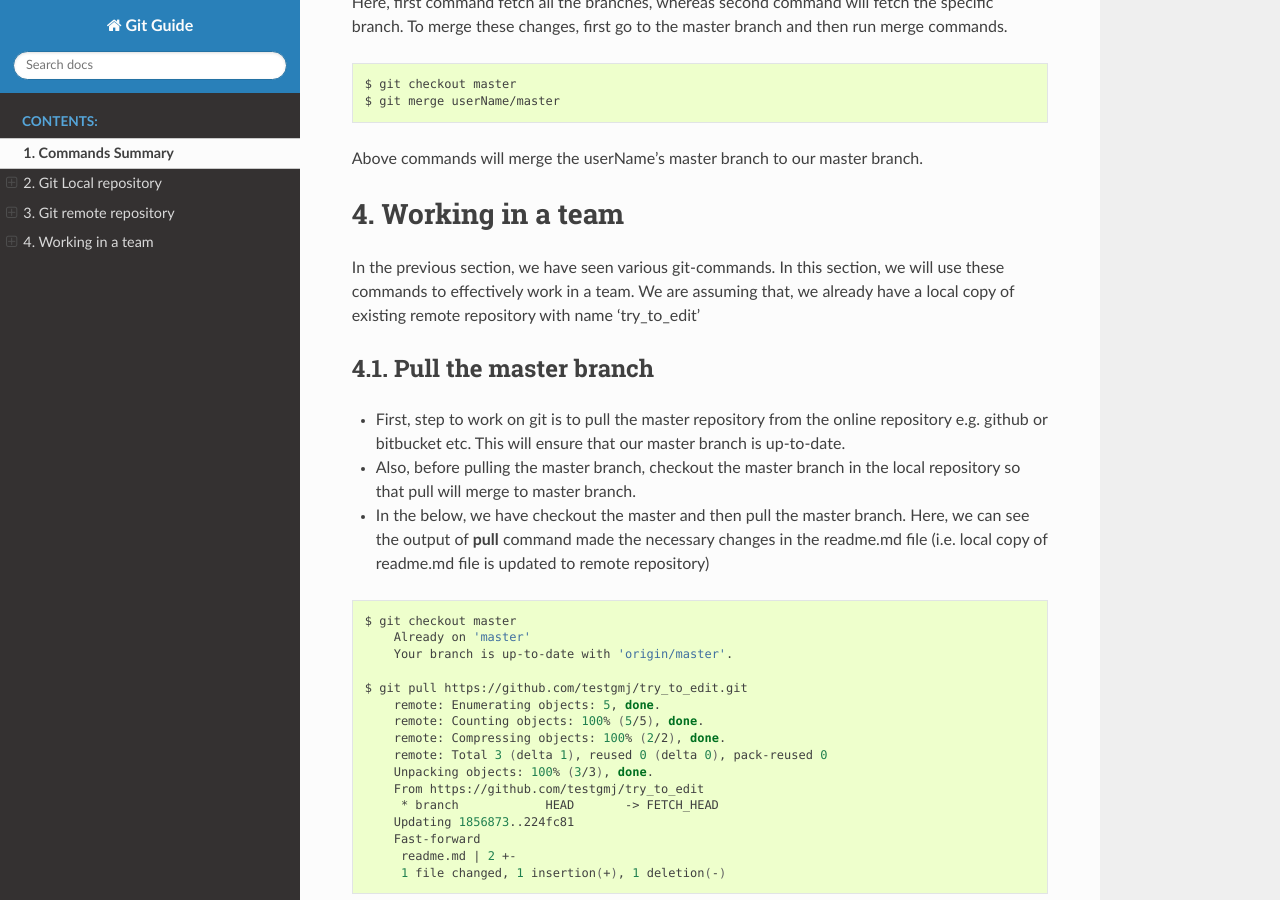
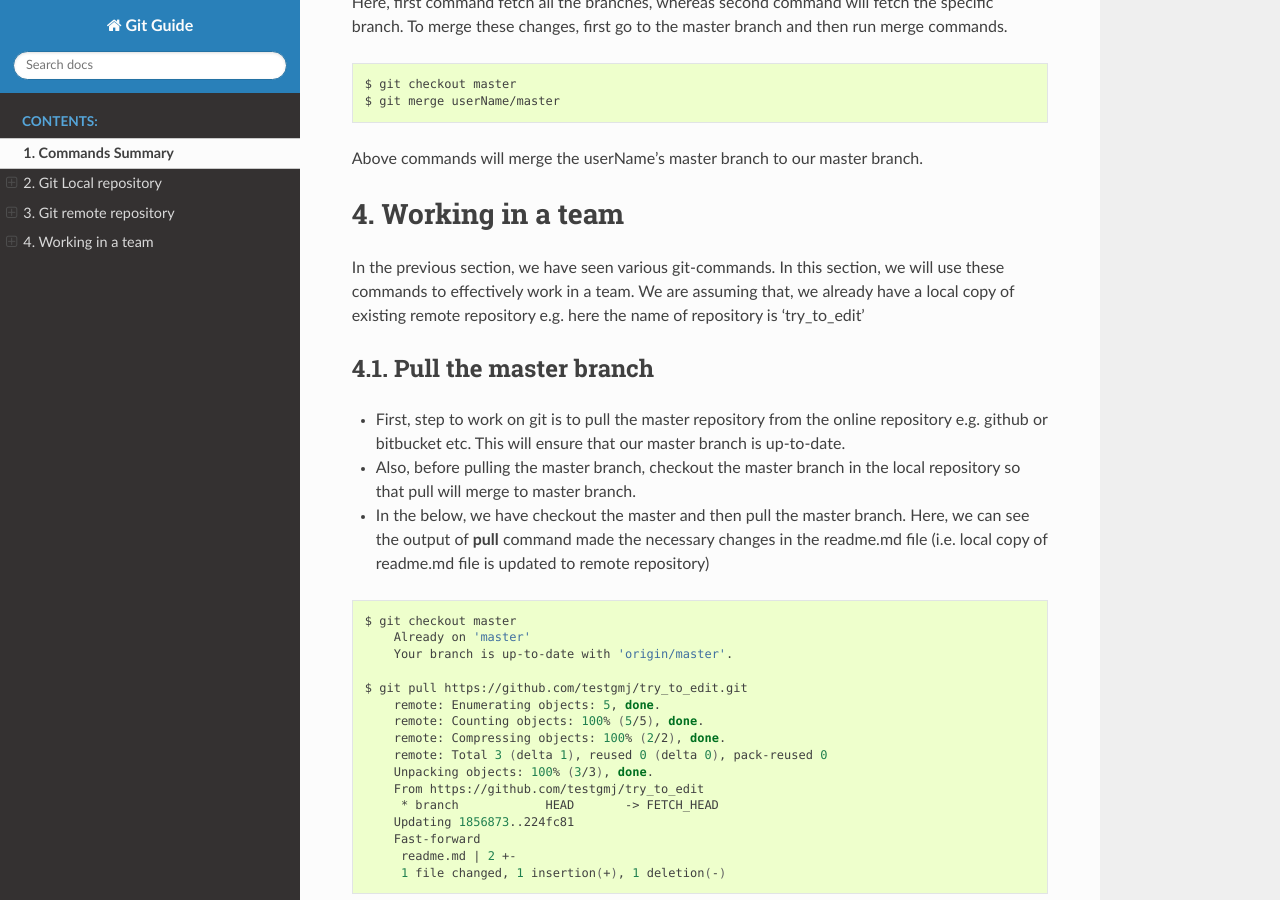
Before and after one commit to PythonDSP/gitguide, a Sphinx documentation site: the page built from doc/source/gitguide/index.rst, in a window 1280 px wide and 900 px high, scrolled down 21246 px. Built offline with Sphinx 7.4.7 and the Read the Docs theme 2.0.0, drawn with Linux system fonts in a browser that asks for light colours; comment, search, counter and statistics services are not loaded.

Commit message:
work in team

```diff
--- a/doc/source/gitguide/index.rst
+++ b/doc/source/gitguide/index.rst
@@ -1128,7 +1128,7 @@ Working in a team
 *****************
 
 In the previous section, we have seen various git-commands. In this section, we will use these commands to effectively work in a team.
-We are assuming that, we already have a local copy of existing remote repository with name 'try_to_edit'
+We are assuming that, we already have a local copy of existing remote repository e.g. here the name of repository is 'try_to_edit'
 
 
 Pull the master branch
```
